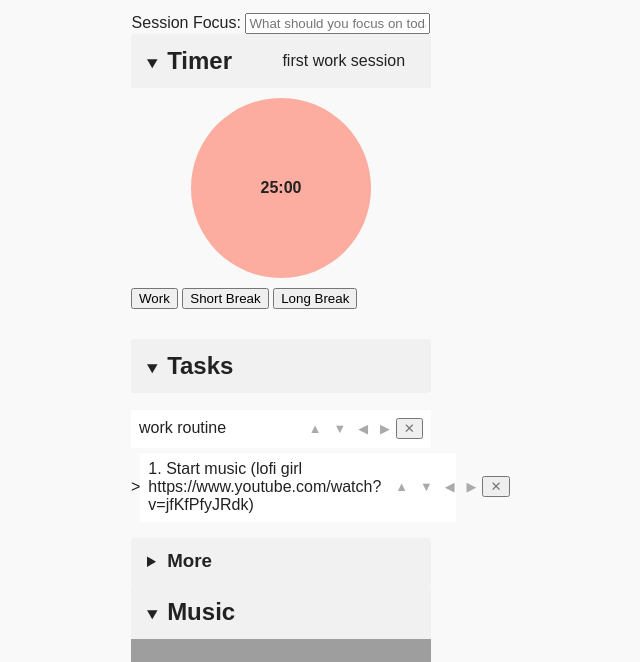
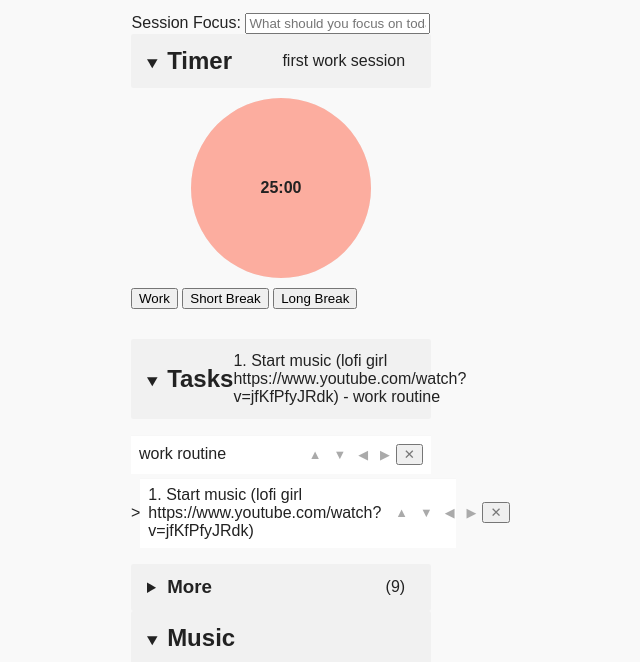
Before and after one commit to SP4CEBARsystems/routinifier, a plain HTML site: page index.html in a window 1280 px wide. Shown: the part 126-788 px from the top of the page, without its empty margins (359-999 px from the left). Drawn offline with Linux system fonts and the light colour scheme; grey boxes are pictures that could not be loaded.

Commit message:
added task summary and task count displays to the three task summary elements

```diff
--- a/TodoList.js
+++ b/TodoList.js
@@ -186,9 +186,12 @@ export class TodoList {
 
     /** Render the tasks */
     render() {
-        this.renderFiltered(this.listElement, task => !task.checked);
-        this.renderFiltered(this.checkedListElement, task => task.checked);
+        const uncheckedTasks = this.renderFiltered(this.listElement, task => !task.checked);
+        const checkedTasks = this.renderFiltered(this.checkedListElement, task => task.checked);
         this.renderFirstTaskSummary(TodoList.firstTaskSummary);
+        document.getElementById('taskDetailSummary').textContent = this.getTopTaskText();
+        document.getElementById('moreTasksDetailSummary').textContent = `(${uncheckedTasks.length})`;
+        document.getElementById('CompletedtasksDetailSummary').textContent = `(${checkedTasks.length})`;
     }
 
     /**
@@ -199,6 +202,7 @@ export class TodoList {
     renderFiltered(element, predicate) {
         const checkedTasks = this.tasks.filter(predicate);
         this.renderTaskList(element, checkedTasks);
+        return checkedTasks;
     }
 
     /**
--- a/index.html
+++ b/index.html
@@ -38,13 +38,19 @@
 
         <details open>
             <summary>
-                <h2>Tasks</h2>
+                <div>
+                    <h2>Tasks</h2>
+                    <p id="taskDetailSummary"></p>
+                </div>
             </summary>
             <p id="currentTask"></p>
 
             <details class="todo-container">
                 <summary>
-                    <h3>More</h3>
+                    <div>
+                        <h3>More</h3>
+                        <p id="moreTasksDetailSummary"></p>
+                    </div>
                 </summary>
                 <ul id="todoList"></ul>
                 <div class="todo-input">
@@ -64,7 +70,10 @@
                 </div>
                 <details>
                     <summary>
-                        <h3>Completed</h3>
+                        <div>
+                            <h3>Completed</h3>
+                            <p id="CompletedtasksDetailSummary"></p>
+                        </div>
                     </summary>
                     <ul id="checkedTodoList"></ul>
                 </details>
@@ -73,7 +82,10 @@
 
         <details open>
             <summary>
-                <h2>Music</h2>
+                <div>
+                    <h2>Music</h2>
+                    <p id="musicDetailSummary"></p>
+                </div>
             </summary>
             <div class="video-wrap">
                 <div class="video-container">
```
